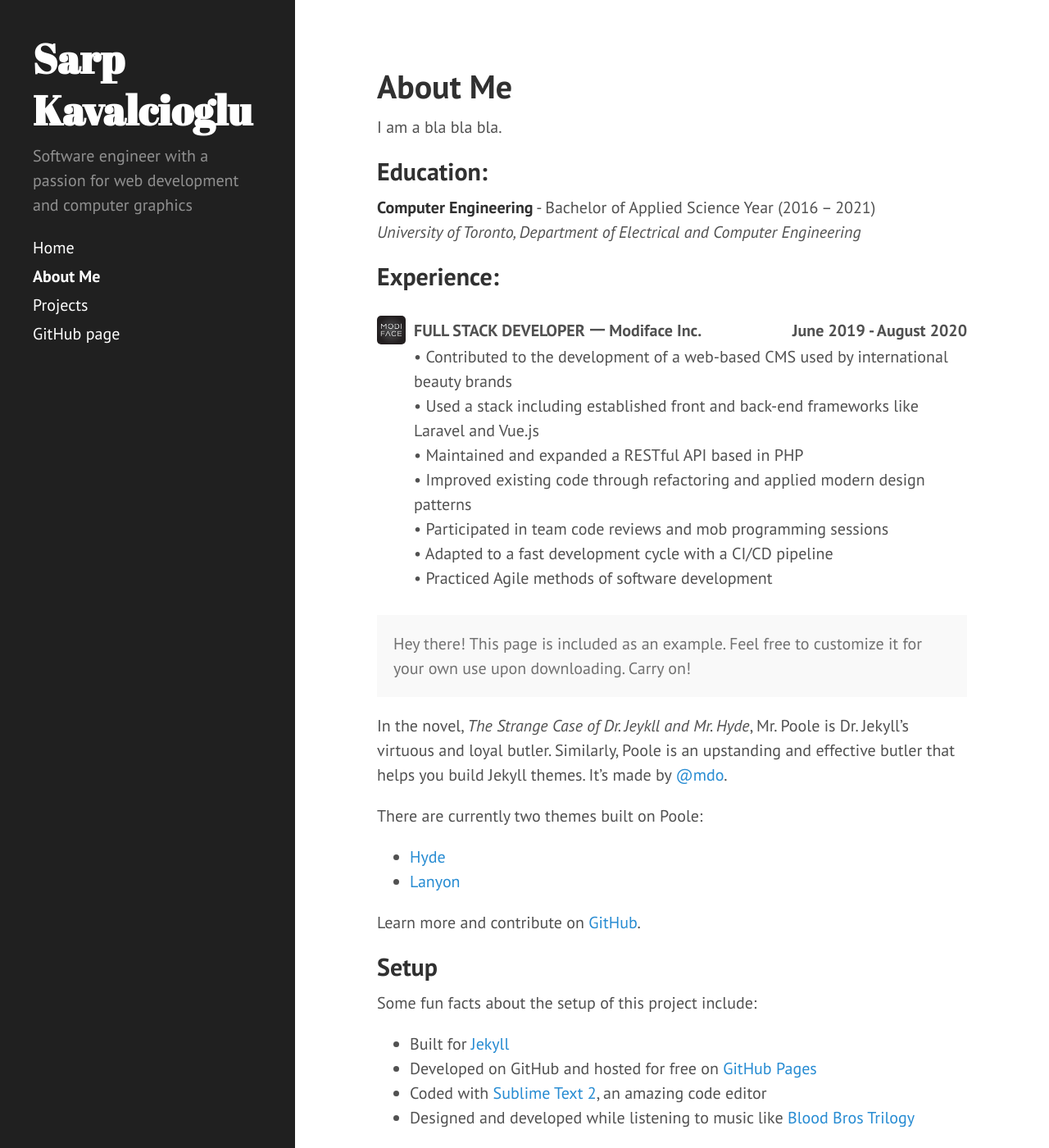
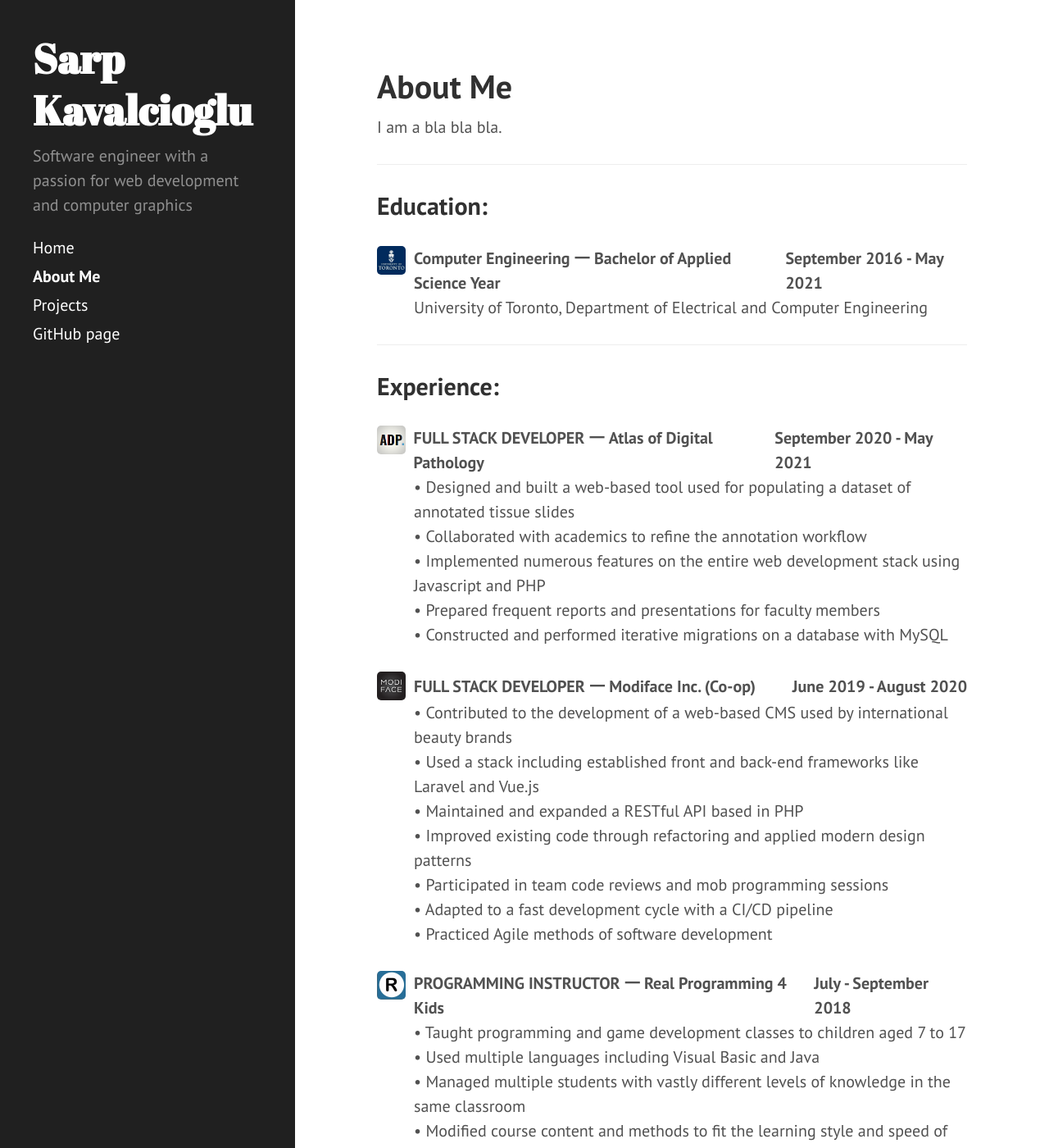
Before and after one commit to kavalcio/kavalcio.github.io, a Jekyll site: the page built from about.md, in a window 1280 px wide and 1400 px high. Shown: the whole window at 82% size. Built offline with Jekyll 4.4.1, drawn with Linux system fonts in a browser that asks for light colours; Markdown is read by kramdown in place of the engine named in the settings; some of the changed text lies outside the part shown.

Commit message:
add remaining experience to about page and factor out CSS code

```diff
--- a/_includes/head.html
+++ b/_includes/head.html
@@ -22,6 +22,7 @@
   <link rel="stylesheet" href="{{ '/public/css/poole.css' | relative_url }}">
   <link rel="stylesheet" href="{{ '/public/css/syntax.css' | relative_url }}">
   <link rel="stylesheet" href="{{ '/public/css/hyde.css' | relative_url }}">
+  <link rel="stylesheet" href="{{ '/public/css/custom.css' | relative_url }}">
   <!-- <link rel="stylesheet" href="{{ site.baseurl }}public/css/poole.css">
   <link rel="stylesheet" href="{{ site.baseurl }}public/css/syntax.css">
   <link rel="stylesheet" href="{{ site.baseurl }}public/css/hyde.css"> -->
--- a/about.md
+++ b/about.md
@@ -4,30 +4,63 @@ title: About Me
 ---
 
 I am a bla bla bla.
+<hr>
 
 ## Education:
 
-<strong>Computer Engineering</strong> - Bachelor of Applied Science Year (2016 – 2021)<br>
-<em>University of Toronto, Department of Electrical and Computer Engineering</em>
+<div class="work-container">
+  <div class="work-title">
+    <img class="work-icon" src="/../images/uoft.png">
+    <div class="work-title-left"> Computer Engineering 𑁋 Bachelor of Applied Science Year</div>
+    <div class="work-title-right">September 2016 - May 2021</div>
+  </div>
+  <div class="work-line">University of Toronto, Department of Electrical and Computer Engineering</div>
+</div>
+<hr>
 
 ## Experience:
-
-<div style="margin: 30px 0 30px 0;">
-  <div style="display: flex">
-    <img style="display: inline; width: 35px; margin-right: 10px; margin-bottom: 0;" src="/../images/modiface.png">
-    <div style="display: inline; margin: auto 0 auto 0; font-weight: bold;"> FULL STACK DEVELOPER 𑁋 Modiface Inc. </div>
-    <div style="display: inline; margin: auto 0 auto auto; font-weight: bold;">June 2019 - August 2020</div>
+<div class="work-container">
+  <div class="work-title">
+    <img class="work-icon" src="/../images/adp.png">
+    <div class="work-title-left"> FULL STACK DEVELOPER 𑁋 Atlas of Digital Pathology</div>
+    <div class="work-title-right">September 2020 - May 2021</div>
   </div>
-  <div style="margin-inline-start: 45px;">• Contributed to the development of a web-based CMS used by international beauty brands</div>
-  <div style="margin-inline-start: 45px;">• Used a stack including established front and back-end frameworks like Laravel and Vue.js</div>
-  <div style="margin-inline-start: 45px;">• Maintained and expanded a RESTful API based in PHP</div>
-  <div style="margin-inline-start: 45px;">• Improved existing code through refactoring and applied modern design patterns</div>
-  <div style="margin-inline-start: 45px;">• Participated in team code reviews and mob programming sessions</div>
-  <div style="margin-inline-start: 45px;">• Adapted to a fast development cycle with a CI/CD pipeline</div>
-  <div style="margin-inline-start: 45px;">• Practiced Agile methods of software development</div>
+  <div class="work-line">• Designed and built a web-based tool used for populating a dataset of annotated tissue slides</div>
+  <div class="work-line">• Collaborated with academics to refine the annotation workflow</div>
+  <div class="work-line">• Implemented numerous features on the entire web development stack using Javascript and PHP</div>
+  <div class="work-line">• Prepared frequent reports and presentations for faculty members</div>
+  <div class="work-line">• Constructed and performed iterative migrations on a database with MySQL</div>
 </div>
 
-<p class="message">
+<div class="work-container">
+  <div class="work-title">
+    <img class="work-icon" src="/../images/modiface.png">
+    <div class="work-title-left"> FULL STACK DEVELOPER 𑁋 Modiface Inc. (Co-op)</div>
+    <div class="work-title-right">June 2019 - August 2020</div>
+  </div>
+  <div class="work-line">• Contributed to the development of a web-based CMS used by international beauty brands</div>
+  <div class="work-line">• Used a stack including established front and back-end frameworks like Laravel and Vue.js</div>
+  <div class="work-line">• Maintained and expanded a RESTful API based in PHP</div>
+  <div class="work-line">• Improved existing code through refactoring and applied modern design patterns</div>
+  <div class="work-line">• Participated in team code reviews and mob programming sessions</div>
+  <div class="work-line">• Adapted to a fast development cycle with a CI/CD pipeline</div>
+  <div class="work-line">• Practiced Agile methods of software development</div>
+</div>
+
+<div class="work-container">
+  <div class="work-title">
+    <img class="work-icon" src="/../images/rp4k.jpg">
+    <div class="work-title-left"> PROGRAMMING INSTRUCTOR 𑁋 Real Programming 4 Kids</div>
+    <div class="work-title-right">July - September 2018</div>
+  </div>
+  <div class="work-line">• Taught programming and game development classes to children aged 7 to 17</div>
+  <div class="work-line">• Used multiple languages including Visual Basic and Java</div>
+  <div class="work-line">• Managed multiple students with vastly different levels of knowledge in the same classroom</div>
+  <div class="work-line">• Modified course content and methods to fit the learning style and speed of each student</div>
+  <div class="work-line">• Debugged student code and helped students implement extra features</div>
+</div>
+
+<!-- <p class="message">
   Hey there! This page is included as an example. Feel free to customize it for your own use upon downloading. Carry on!
 </p>
 
@@ -51,4 +84,4 @@ Some fun facts about the setup of this project include:
 
 Have questions or suggestions? Feel free to [open an issue on GitHub](https://github.com/poole/issues/new) or [ask me on Twitter](https://twitter.com/mdo).
 
-Thanks for reading!
+Thanks for reading! -->
--- /dev/null
+++ b/public/css/custom.css
@@ -0,0 +1,31 @@
+.work-container {
+    margin: 30px 0 30px 0;
+}
+
+.work-title {
+    display: flex;
+}
+
+.work-icon {
+    display: inline;
+    width: 35px;
+    height: 35px;
+    margin-right: 10px;
+    margin-bottom: 0;
+}
+
+.work-title-left {
+    display: inline;
+    margin: auto 0 auto 0;
+    font-weight: bold;
+}
+
+.work-title-right {
+    display: inline;
+    margin: auto 0 auto auto;
+    font-weight: bold;
+}
+
+.work-line {
+    margin-inline-start: 45px;
+}
```
Also changed, not shown: README.md, images/adp.PNG (added), images/rp4k.jpg (added), images/uoft.png (added).
